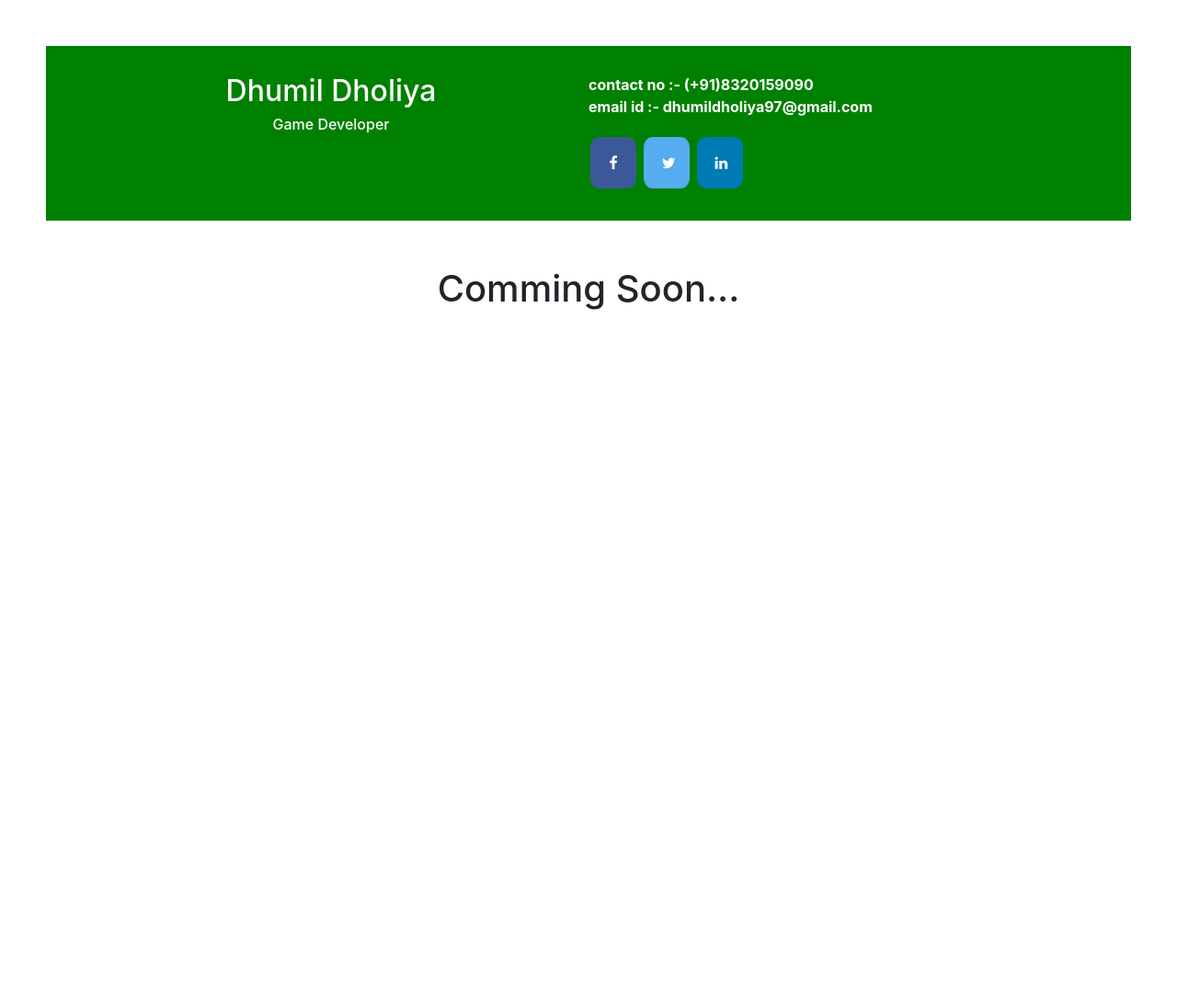
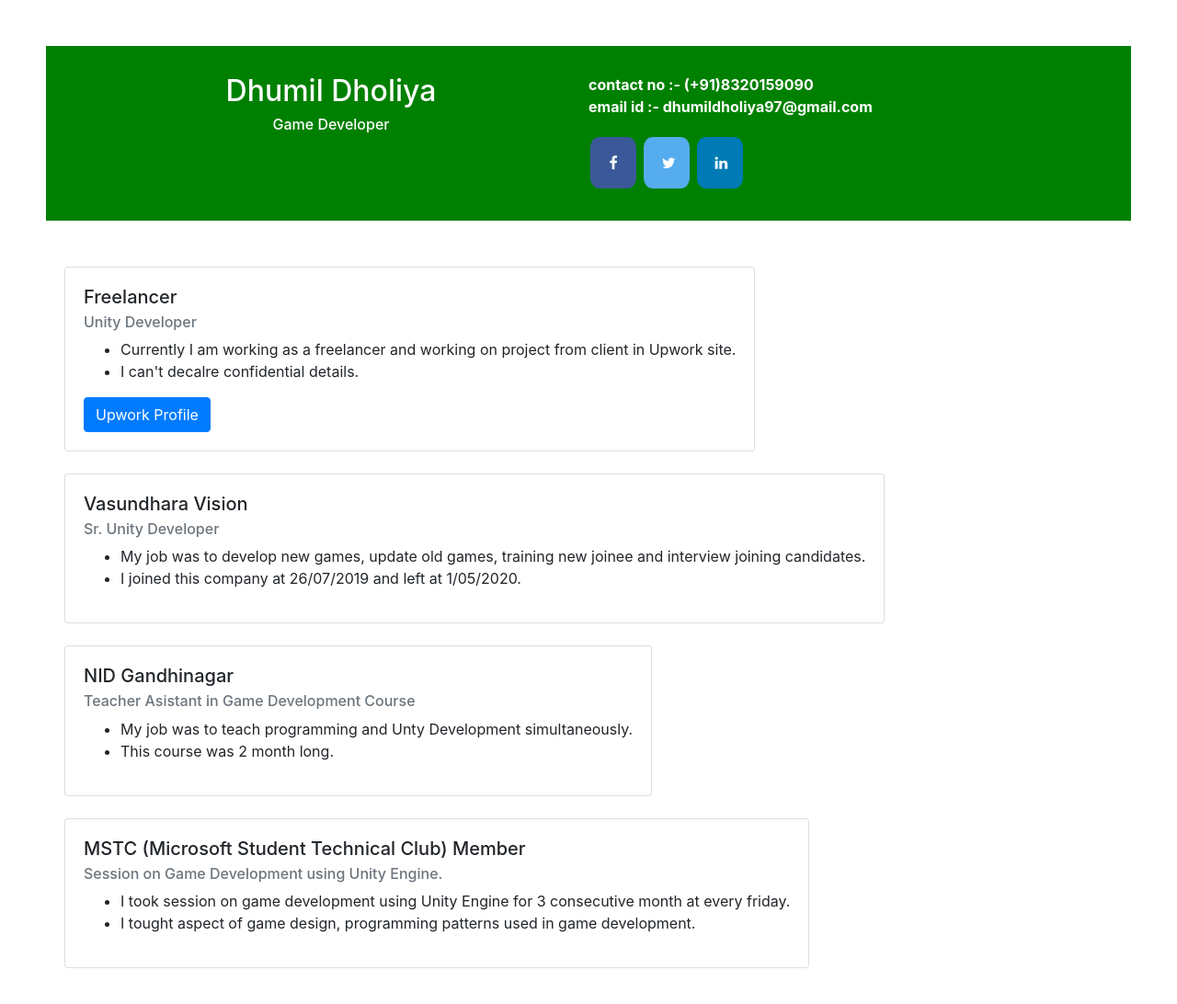
Before and after one commit to dhumildholiya-code/Dhumil-Dholiya, a plain HTML site: page workexp.htm in a window 1280 px wide. Shown: the whole page at 92% size. Before the commit the page ends 800 px from the top, so only its background shows below. Drawn offline with nearby package versions, Linux system fonts and the light colour scheme.

Commit message:
complete work exp page for my profile

```diff
--- a/workexp.htm
+++ b/workexp.htm
@@ -43,8 +43,90 @@
       </div>
     </div>
     <!-- My personal data over -->
-    <!-- my skill Details -->
-    <h1 class="text-center">Comming Soon...</h1>
+    <!-- my work experience -->
+    <div class="container">
+      <div class="row">
+        <div class="card">
+          <div class="card-body">
+            <h5 class="card-title">Freelancer</h5>
+            <h6 class="card-subtitle mb-2 text-muted">Unity Developer</h6>
+            <ul>
+              <li>
+                Currently I am working as a freelancer and working on project
+                from client in Upwork site.
+              </li>
+              <li>I can't decalre confidential details.</li>
+            </ul>
+            <a
+              href="https://www.upwork.com/freelancers/~015b2fdb48de149b32"
+              class="btn btn-primary"
+              >Upwork Profile</a
+            >
+          </div>
+        </div>
+      </div>
+      <br />
+      <div class="row">
+        <div class="card">
+          <div class="card-body">
+            <h5 class="card-title">Vasundhara Vision</h5>
+            <h6 class="card-subtitle mb-2 text-muted">Sr. Unity Developer</h6>
+            <ul>
+              <li>
+                My job was to develop new games, update old games, training new
+                joinee and interview joining candidates.
+              </li>
+              <li>
+                I joined this company at 26/07/2019 and left at 1/05/2020.
+              </li>
+            </ul>
+          </div>
+        </div>
+      </div>
+      <br />
+      <div class="row">
+        <div class="card">
+          <div class="card-body">
+            <h5 class="card-title">NID Gandhinagar</h5>
+            <h6 class="card-subtitle mb-2 text-muted">
+              Teacher Asistant in Game Development Course
+            </h6>
+            <ul>
+              <li>
+                My job was to teach programming and Unty Development
+                simultaneously.
+              </li>
+              <li>This course was 2 month long.</li>
+            </ul>
+          </div>
+        </div>
+      </div>
+      <br />
+      <div class="row">
+        <div class="card">
+          <div class="card-body">
+            <h5 class="card-title">
+              MSTC (Microsoft Student Technical Club) Member
+            </h5>
+            <h6 class="card-subtitle mb-2 text-muted">
+              Session on Game Development using Unity Engine.
+            </h6>
+            <ul>
+              <li>
+                I took session on game development using Unity Engine for 3
+                consecutive month at every friday.
+              </li>
+              <li>
+                I tought aspect of game design, programming patterns used in
+                game development.
+              </li>
+            </ul>
+          </div>
+        </div>
+      </div>
+    </div>
+    <br />
+    <!-- work experience over -->
     <br /><br /><br />
   </body>
 </html>
```
